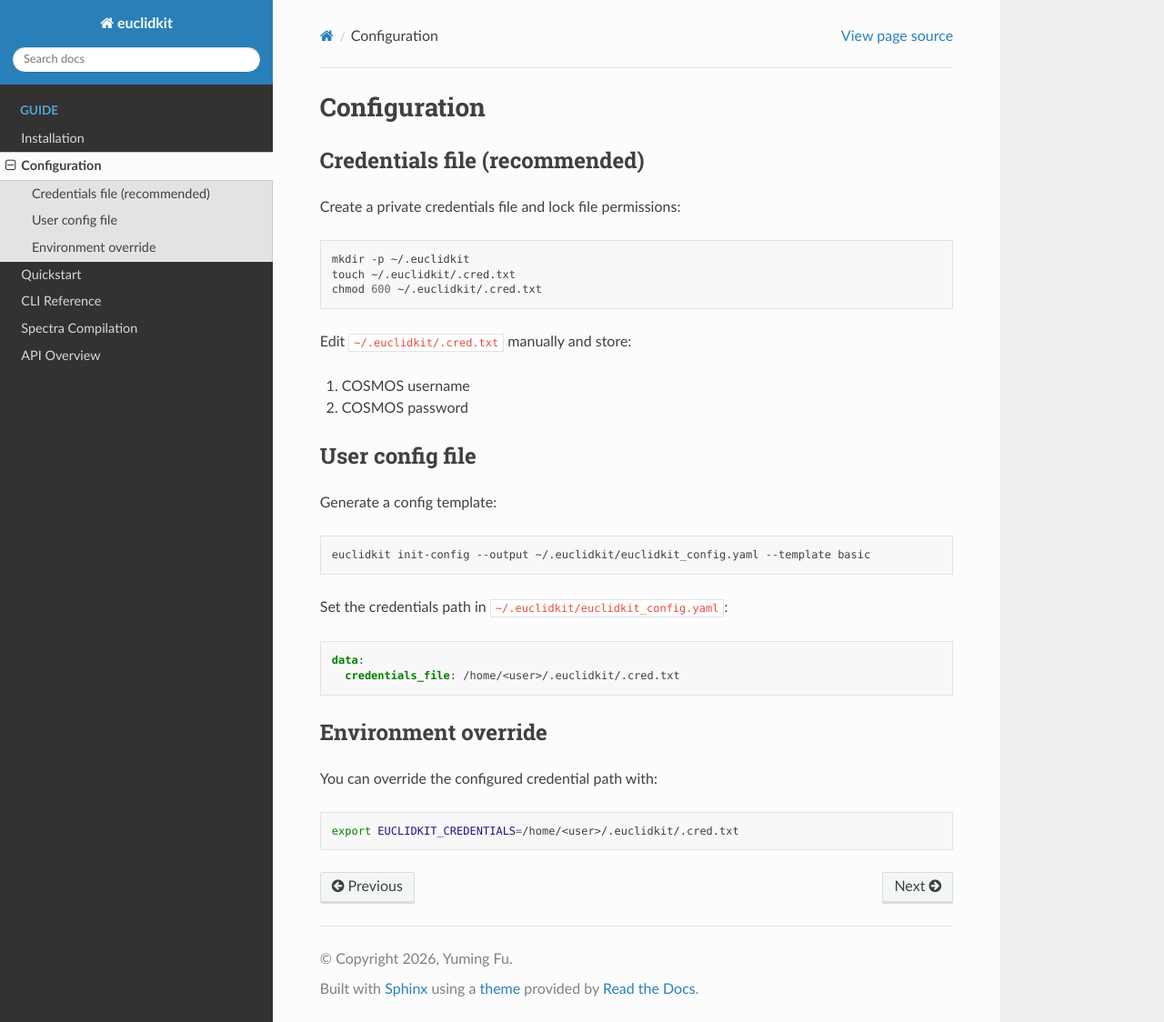
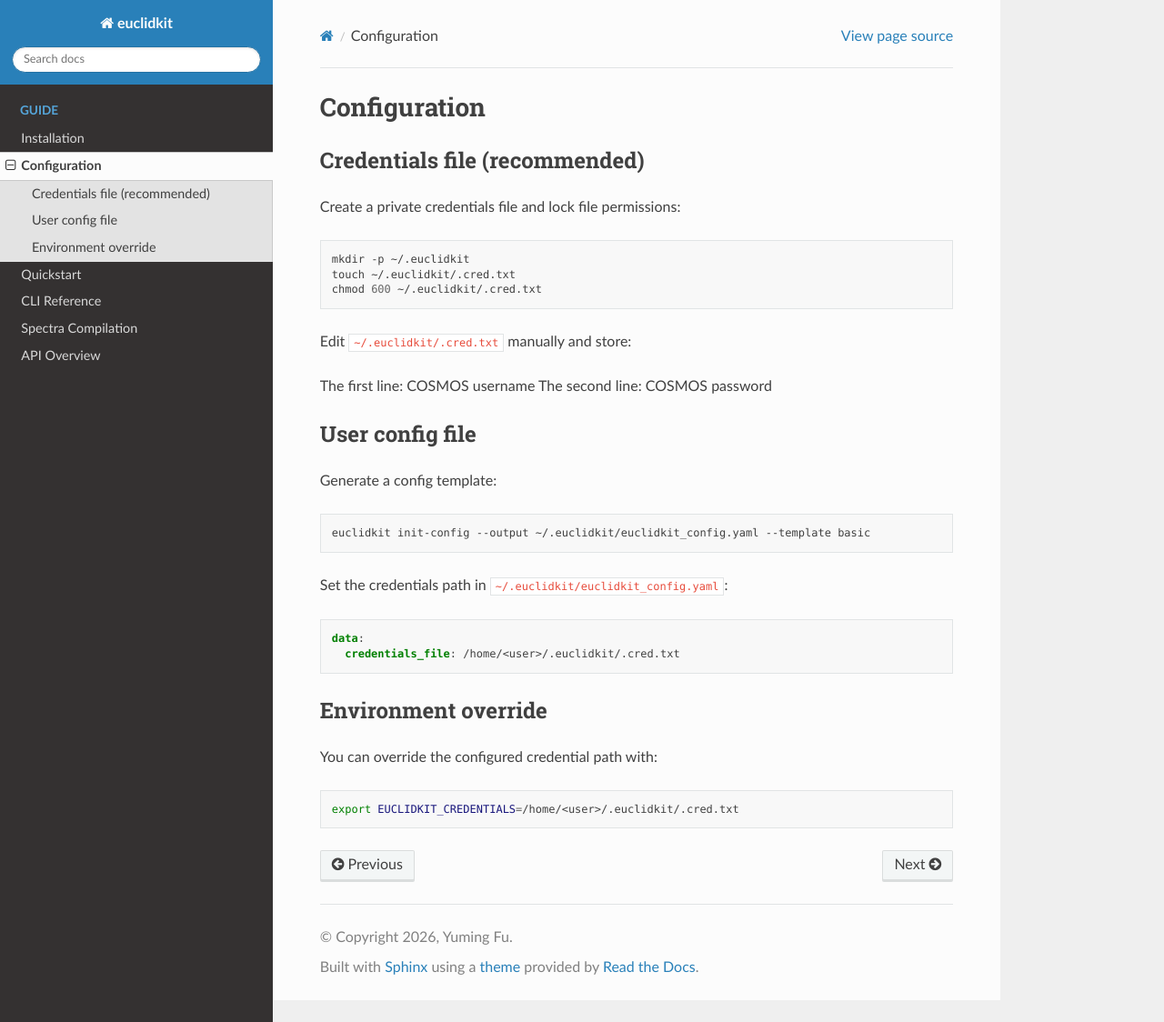
Before and after one commit to rudolffu/euclidkit, a Sphinx documentation site: the page built from docs/source/configuration.rst, in a window 1280 px wide and 1124 px high. Shown: the whole window at 91% size. Built offline with Sphinx 7.4.7 and the Read the Docs theme 3.1.0, drawn with Linux system fonts in a browser that asks for light colours.

Commit message:
Update doc

```diff
--- a/docs/source/configuration.rst
+++ b/docs/source/configuration.rst
@@ -14,8 +14,8 @@ Create a private credentials file and lock file permissions:
 
 Edit ``~/.euclidkit/.cred.txt`` manually and store:
 
-1. COSMOS username
-2. COSMOS password
+The first line: COSMOS username
+The second line: COSMOS password
 
 User config file
 ----------------
```
